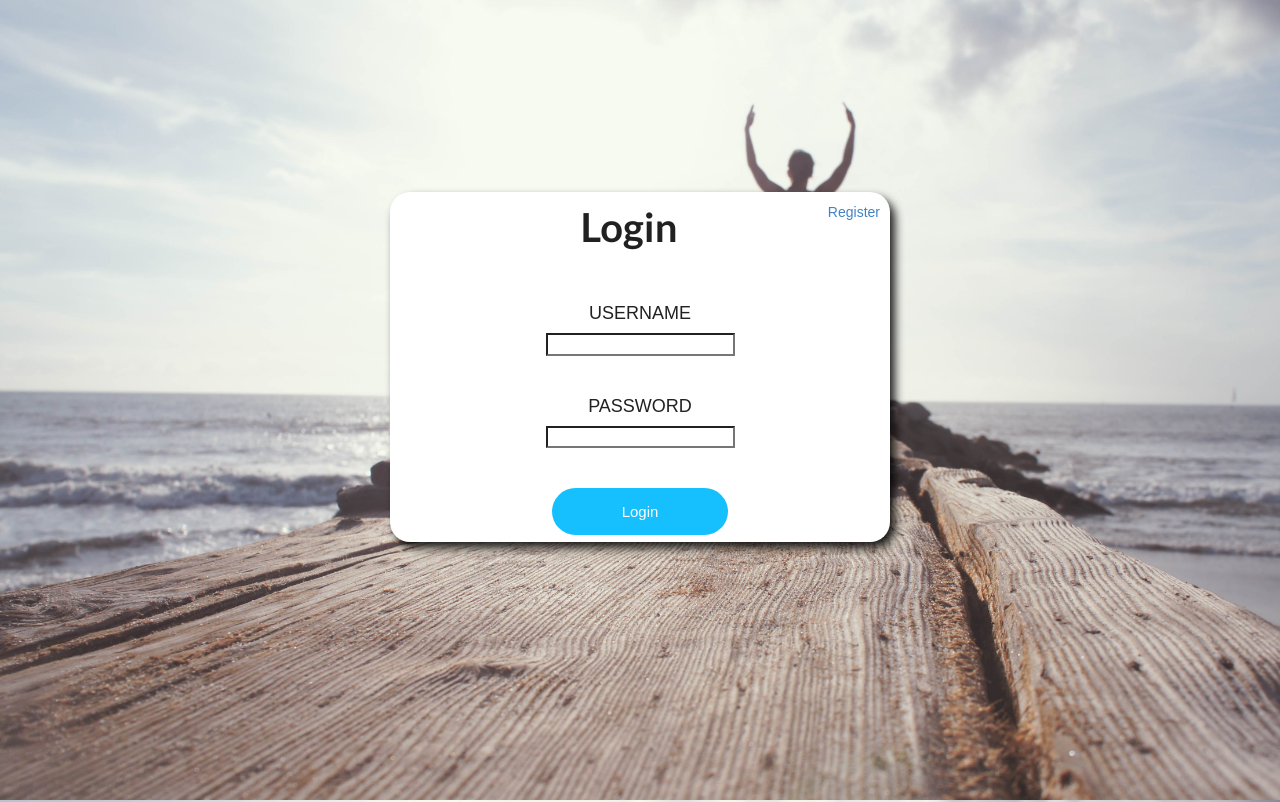
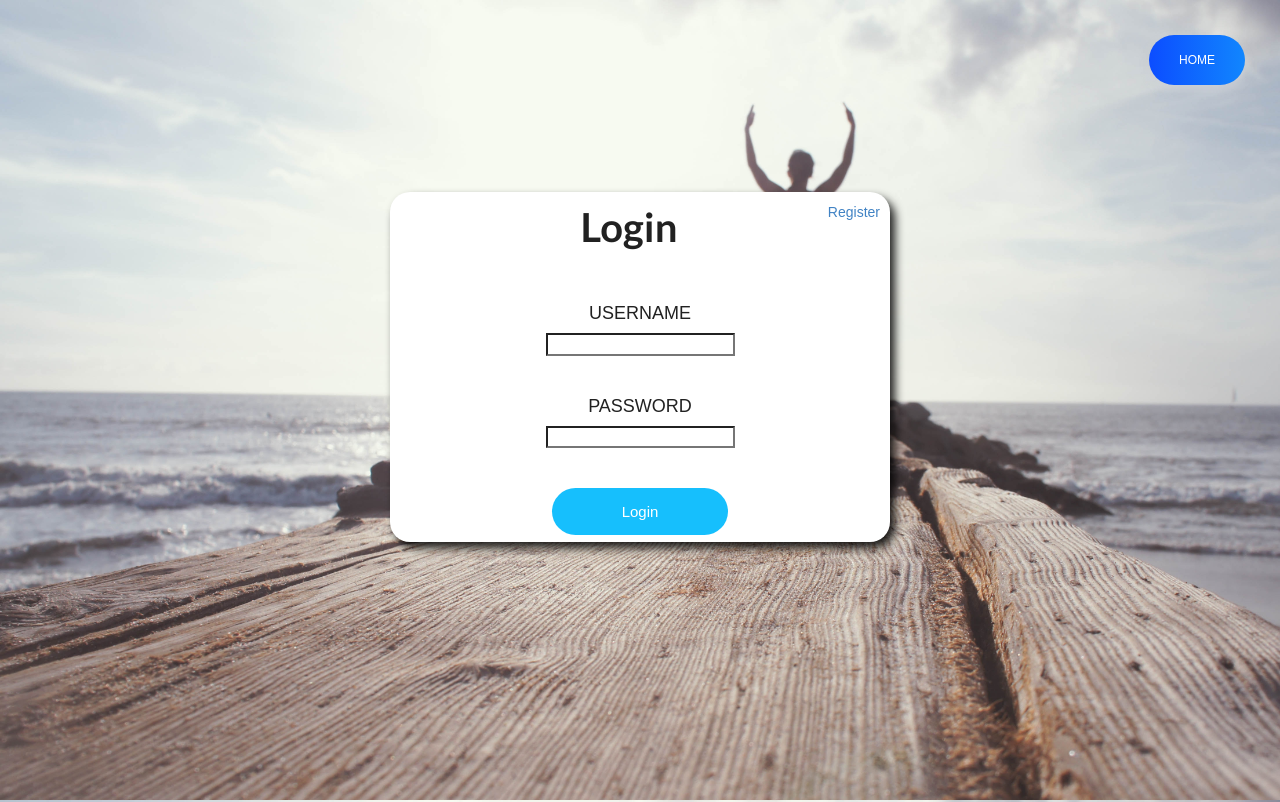
Before and after one commit to lachydriver/knotspot, a React (Create React App) app: page /login in a window 1280 px wide. Shown: the top 802 px of the page. Built offline with nearby package versions, Linux system fonts and the light colour scheme.

Commit message:
Update Login.js

```diff
--- a/src/components/Login.js
+++ b/src/components/Login.js
@@ -1,6 +1,6 @@
 import React from "react";
 import "./login.css";
-import { NavLink } from "react-router-dom";
+import { NavLink, Link } from "react-router-dom";
 import PropTypes from "prop-types";
 import { connect } from "react-redux";
 import { loginUser } from "./../actions/authActions";
@@ -53,6 +53,9 @@ class Login extends React.Component {
     const { errors } = this.state;
     return (
       <div className="form-root">
+        <Link to="/" className="profile-button retakebutton">
+      Home
+        </Link>
         <div className="form">
           <div className="PageSwitcher">
             <NavLink
```
